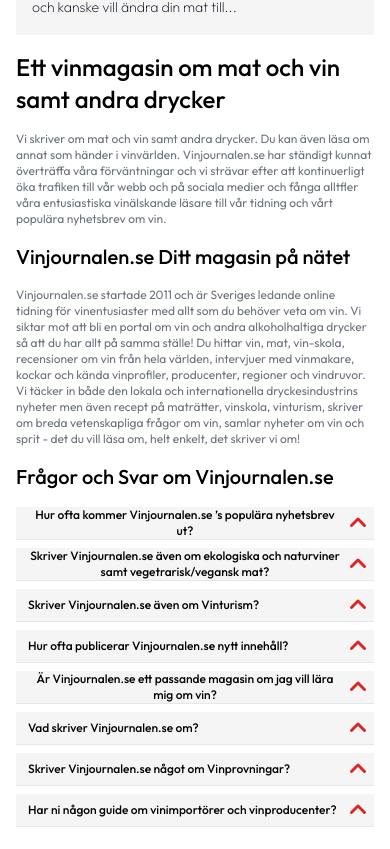
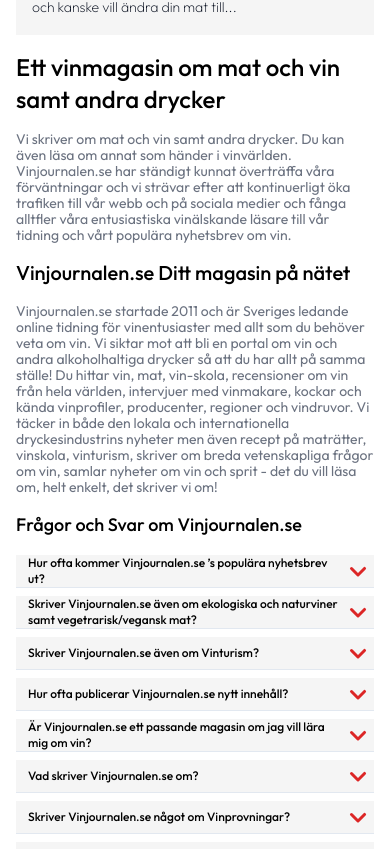
Before and after one commit to webramesh/headless-VJ, a Next.js app: page / in a window 390 px wide. Shown: the part 8834-9683 px from the top of the page. Built offline with nearby package versions, Linux system fonts and the light colour scheme; what tailwind-hamburgers would draw is missing.

Commit message:
Fixed Accordions and info fonts

```diff
--- a/src/app/Components/Accordion.jsx
+++ b/src/app/Components/Accordion.jsx
@@ -16,7 +16,7 @@
           onClick={() => toggleAccordion(1)}
           className="w-full flex justify-between items-center bg-[#F5F5F5] pl-3 text-slate-800"
         >
-          <h3 className="font-outfit text-black text-xs md:text-sm font-medium">
+          <h3 className="font-outfit text-left text-black text-xs md:text-sm font-medium">
             <span>
               Hur ofta kommer Vinjournalen.se ’s populära nyhetsbrev ut?
             </span>
@@ -35,7 +35,7 @@
              >
                <path
                  fillRule="evenodd"
-                  d="M4.22 6.22a.75.75 0 0 1 1.06 0L8 8.94l2.72-2.72a.75.75 0 1 1 1.06 1.06l-3.25 3.25a.75.75 0 0 1-1.06 0L4.22 7.28a.75.75 0 0 1 0-1.06Z"
+                 d="M11.78 9.78a.75.75 0 0 1-1.06 0L8 7.06 5.28 9.78a.75.75 0 0 1-1.06-1.06l3.25-3.25a.75.75 0 0 1 1.06 0l3.25 3.25a.75.75 0 0 1 0 1.06Z"
                  clipRule="evenodd"
                />
              </svg>
@@ -48,7 +48,7 @@
               >
                 <path
                   fillRule="evenodd"
-                  d="M11.78 9.78a.75.75 0 0 1-1.06 0L8 7.06 5.28 9.78a.75.75 0 0 1-1.06-1.06l3.25-3.25a.75.75 0 0 1 1.06 0l3.25 3.25a.75.75 0 0 1 0 1.06Z"
+                  d="M4.22 6.22a.75.75 0 0 1 1.06 0L8 8.94l2.72-2.72a.75.75 0 1 1 1.06 1.06l-3.25 3.25a.75.75 0 0 1-1.06 0L4.22 7.28a.75.75 0 0 1 0-1.06Z"
                   clipRule="evenodd"
                 />
               </svg>
@@ -74,7 +74,7 @@
           onClick={() => toggleAccordion(2)}
           className="w-full flex justify-between items-center bg-[#F5F5F5] pl-3 text-slate-800"
         >
-          <h3 className="font-outfit text-black text-xs md:text-sm font-medium">
+          <h3 className="font-outfit text-left text-black text-xs md:text-sm font-medium">
             <span>
             Skriver Vinjournalen.se även om ekologiska och naturviner samt vegetrarisk/vegansk mat?
             </span>
@@ -93,7 +93,7 @@
              >
                <path
                  fillRule="evenodd"
-                  d="M4.22 6.22a.75.75 0 0 1 1.06 0L8 8.94l2.72-2.72a.75.75 0 1 1 1.06 1.06l-3.25 3.25a.75.75 0 0 1-1.06 0L4.22 7.28a.75.75 0 0 1 0-1.06Z"
+                 d="M11.78 9.78a.75.75 0 0 1-1.06 0L8 7.06 5.28 9.78a.75.75 0 0 1-1.06-1.06l3.25-3.25a.75.75 0 0 1 1.06 0l3.25 3.25a.75.75 0 0 1 0 1.06Z"
                  clipRule="evenodd"
                />
              </svg>
@@ -106,7 +106,7 @@
               >
                 <path
                   fillRule="evenodd"
-                  d="M11.78 9.78a.75.75 0 0 1-1.06 0L8 7.06 5.28 9.78a.75.75 0 0 1-1.06-1.06l3.25-3.25a.75.75 0 0 1 1.06 0l3.25 3.25a.75.75 0 0 1 0 1.06Z"
+                  d="M4.22 6.22a.75.75 0 0 1 1.06 0L8 8.94l2.72-2.72a.75.75 0 1 1 1.06 1.06l-3.25 3.25a.75.75 0 0 1-1.06 0L4.22 7.28a.75.75 0 0 1 0-1.06Z"
                   clipRule="evenodd"
                 />
               </svg>
@@ -134,7 +134,7 @@
           onClick={() => toggleAccordion(3)}
           className="w-full flex justify-between items-center bg-[#F5F5F5] pl-3 text-slate-800"
         >
-          <h3 className="font-outfit text-black text-xs md:text-sm font-medium">
+          <h3 className="font-outfit text-black text-left text-xs md:text-sm font-medium">
             <span>
             Skriver Vinjournalen.se även om Vinturism?
             </span>
@@ -153,7 +153,7 @@
              >
                <path
                  fillRule="evenodd"
-                  d="M4.22 6.22a.75.75 0 0 1 1.06 0L8 8.94l2.72-2.72a.75.75 0 1 1 1.06 1.06l-3.25 3.25a.75.75 0 0 1-1.06 0L4.22 7.28a.75.75 0 0 1 0-1.06Z"
+                 d="M11.78 9.78a.75.75 0 0 1-1.06 0L8 7.06 5.28 9.78a.75.75 0 0 1-1.06-1.06l3.25-3.25a.75.75 0 0 1 1.06 0l3.25 3.25a.75.75 0 0 1 0 1.06Z"
                  clipRule="evenodd"
                />
              </svg>
@@ -166,7 +166,7 @@
               >
                 <path
                   fillRule="evenodd"
-                  d="M11.78 9.78a.75.75 0 0 1-1.06 0L8 7.06 5.28 9.78a.75.75 0 0 1-1.06-1.06l3.25-3.25a.75.75 0 0 1 1.06 0l3.25 3.25a.75.75 0 0 1 0 1.06Z"
+                  d="M4.22 6.22a.75.75 0 0 1 1.06 0L8 8.94l2.72-2.72a.75.75 0 1 1 1.06 1.06l-3.25 3.25a.75.75 0 0 1-1.06 0L4.22 7.28a.75.75 0 0 1 0-1.06Z"
                   clipRule="evenodd"
                 />
               </svg>
@@ -192,7 +192,7 @@
           onClick={() => toggleAccordion(4)}
           className="w-full flex justify-between items-center bg-[#F5F5F5] pl-3 text-slate-800"
         >
-          <h3 className="font-outfit text-black text-xs md:text-sm font-medium">
+          <h3 className="font-outfit text-left text-black text-xs md:text-sm font-medium">
             <span>
             Hur ofta publicerar Vinjournalen.se nytt innehåll?
             </span>
@@ -211,7 +211,7 @@
              >
                <path
                  fillRule="evenodd"
-                  d="M4.22 6.22a.75.75 0 0 1 1.06 0L8 8.94l2.72-2.72a.75.75 0 1 1 1.06 1.06l-3.25 3.25a.75.75 0 0 1-1.06 0L4.22 7.28a.75.75 0 0 1 0-1.06Z"
+                 d="M11.78 9.78a.75.75 0 0 1-1.06 0L8 7.06 5.28 9.78a.75.75 0 0 1-1.06-1.06l3.25-3.25a.75.75 0 0 1 1.06 0l3.25 3.25a.75.75 0 0 1 0 1.06Z"
                  clipRule="evenodd"
                />
              </svg>
@@ -224,7 +224,7 @@
               >
                 <path
                   fillRule="evenodd"
-                  d="M11.78 9.78a.75.75 0 0 1-1.06 0L8 7.06 5.28 9.78a.75.75 0 0 1-1.06-1.06l3.25-3.25a.75.75 0 0 1 1.06 0l3.25 3.25a.75.75 0 0 1 0 1.06Z"
+                  d="M4.22 6.22a.75.75 0 0 1 1.06 0L8 8.94l2.72-2.72a.75.75 0 1 1 1.06 1.06l-3.25 3.25a.75.75 0 0 1-1.06 0L4.22 7.28a.75.75 0 0 1 0-1.06Z"
                   clipRule="evenodd"
                 />
               </svg>
@@ -250,7 +250,7 @@
           onClick={() => toggleAccordion(5)}
           className="w-full flex justify-between items-center bg-[#F5F5F5] pl-3 text-slate-800"
         >
-          <h3 className="font-outfit text-black text-xs md:text-sm font-medium">
+          <h3 className="font-outfit text-left text-black text-xs md:text-sm font-medium">
             <span>
             Är Vinjournalen.se ett passande magasin om jag vill lära mig om vin?
             </span>
@@ -269,7 +269,7 @@
              >
                <path
                  fillRule="evenodd"
-                  d="M4.22 6.22a.75.75 0 0 1 1.06 0L8 8.94l2.72-2.72a.75.75 0 1 1 1.06 1.06l-3.25 3.25a.75.75 0 0 1-1.06 0L4.22 7.28a.75.75 0 0 1 0-1.06Z"
+                 d="M11.78 9.78a.75.75 0 0 1-1.06 0L8 7.06 5.28 9.78a.75.75 0 0 1-1.06-1.06l3.25-3.25a.75.75 0 0 1 1.06 0l3.25 3.25a.75.75 0 0 1 0 1.06Z"
                  clipRule="evenodd"
                />
              </svg>
@@ -282,7 +282,7 @@
               >
                 <path
                   fillRule="evenodd"
-                  d="M11.78 9.78a.75.75 0 0 1-1.06 0L8 7.06 5.28 9.78a.75.75 0 0 1-1.06-1.06l3.25-3.25a.75.75 0 0 1 1.06 0l3.25 3.25a.75.75 0 0 1 0 1.06Z"
+                  d="M4.22 6.22a.75.75 0 0 1 1.06 0L8 8.94l2.72-2.72a.75.75 0 1 1 1.06 1.06l-3.25 3.25a.75.75 0 0 1-1.06 0L4.22 7.28a.75.75 0 0 1 0-1.06Z"
                   clipRule="evenodd"
                 />
               </svg>
@@ -308,7 +308,7 @@
           onClick={() => toggleAccordion(6)}
           className="w-full flex justify-between items-center bg-[#F5F5F5] pl-3 text-slate-800"
         >
-          <h3 className="font-outfit text-black text-xs md:text-sm font-medium">
+          <h3 className="font-outfit text-left text-black text-xs md:text-sm font-medium">
             <span>
             Vad skriver Vinjournalen.se om?
             </span>
@@ -327,7 +327,7 @@
              >
                <path
                  fillRule="evenodd"
-                  d="M4.22 6.22a.75.75 0 0 1 1.06 0L8 8.94l2.72-2.72a.75.75 0 1 1 1.06 1.06l-3.25 3.25a.75.75 0 0 1-1.06 0L4.22 7.28a.75.75 0 0 1 0-1.06Z"
+                 d="M11.78 9.78a.75.75 0 0 1-1.06 0L8 7.06 5.28 9.78a.75.75 0 0 1-1.06-1.06l3.25-3.25a.75.75 0 0 1 1.06 0l3.25 3.25a.75.75 0 0 1 0 1.06Z"
                  clipRule="evenodd"
                />
              </svg>
@@ -340,7 +340,7 @@
               >
                 <path
                   fillRule="evenodd"
-                  d="M11.78 9.78a.75.75 0 0 1-1.06 0L8 7.06 5.28 9.78a.75.75 0 0 1-1.06-1.06l3.25-3.25a.75.75 0 0 1 1.06 0l3.25 3.25a.75.75 0 0 1 0 1.06Z"
+                  d="M4.22 6.22a.75.75 0 0 1 1.06 0L8 8.94l2.72-2.72a.75.75 0 1 1 1.06 1.06l-3.25 3.25a.75.75 0 0 1-1.06 0L4.22 7.28a.75.75 0 0 1 0-1.06Z"
                   clipRule="evenodd"
                 />
               </svg>
@@ -365,7 +365,7 @@
           onClick={() => toggleAccordion(7)}
           className="w-full flex justify-between items-center bg-[#F5F5F5] pl-3 text-slate-800"
         >
-          <h3 className="font-outfit text-black text-xs md:text-sm font-medium">
+          <h3 className="font-outfit text-left text-black text-xs md:text-sm font-medium">
             <span>
             Skriver Vinjournalen.se något om Vinprovningar?
             </span>
@@ -384,7 +384,7 @@
              >
                <path
                  fillRule="evenodd"
-                  d="M4.22 6.22a.75.75 0 0 1 1.06 0L8 8.94l2.72-2.72a.75.75 0 1 1 1.06 1.06l-3.25 3.25a.75.75 0 0 1-1.06 0L4.22 7.28a.75.75 0 0 1 0-1.06Z"
+                 d="M11.78 9.78a.75.75 0 0 1-1.06 0L8 7.06 5.28 9.78a.75.75 0 0 1-1.06-1.06l3.25-3.25a.75.75 0 0 1 1.06 0l3.25 3.25a.75.75 0 0 1 0 1.06Z"
                  clipRule="evenodd"
                />
              </svg>
@@ -397,7 +397,7 @@
               >
                 <path
                   fillRule="evenodd"
-                  d="M11.78 9.78a.75.75 0 0 1-1.06 0L8 7.06 5.28 9.78a.75.75 0 0 1-1.06-1.06l3.25-3.25a.75.75 0 0 1 1.06 0l3.25 3.25a.75.75 0 0 1 0 1.06Z"
+                  d="M4.22 6.22a.75.75 0 0 1 1.06 0L8 8.94l2.72-2.72a.75.75 0 1 1 1.06 1.06l-3.25 3.25a.75.75 0 0 1-1.06 0L4.22 7.28a.75.75 0 0 1 0-1.06Z"
                   clipRule="evenodd"
                 />
               </svg>
@@ -422,7 +422,7 @@
           onClick={() => toggleAccordion(8)}
           className="w-full flex justify-between items-center bg-[#F5F5F5] pl-3 text-slate-800"
         >
-          <h3 className="font-outfit text-black text-xs md:text-sm font-medium">
+          <h3 className="font-outfit text-left text-black text-xs md:text-sm font-medium">
             <span>
             Har ni någon guide om vinimportörer och vinproducenter?
             </span>
@@ -441,7 +441,7 @@
              >
                <path
                  fillRule="evenodd"
-                  d="M4.22 6.22a.75.75 0 0 1 1.06 0L8 8.94l2.72-2.72a.75.75 0 1 1 1.06 1.06l-3.25 3.25a.75.75 0 0 1-1.06 0L4.22 7.28a.75.75 0 0 1 0-1.06Z"
+                 d="M11.78 9.78a.75.75 0 0 1-1.06 0L8 7.06 5.28 9.78a.75.75 0 0 1-1.06-1.06l3.25-3.25a.75.75 0 0 1 1.06 0l3.25 3.25a.75.75 0 0 1 0 1.06Z"
                  clipRule="evenodd"
                />
              </svg>
@@ -454,7 +454,7 @@
               >
                 <path
                   fillRule="evenodd"
-                  d="M11.78 9.78a.75.75 0 0 1-1.06 0L8 7.06 5.28 9.78a.75.75 0 0 1-1.06-1.06l3.25-3.25a.75.75 0 0 1 1.06 0l3.25 3.25a.75.75 0 0 1 0 1.06Z"
+                  d="M4.22 6.22a.75.75 0 0 1 1.06 0L8 8.94l2.72-2.72a.75.75 0 1 1 1.06 1.06l-3.25 3.25a.75.75 0 0 1-1.06 0L4.22 7.28a.75.75 0 0 1 0-1.06Z"
                   clipRule="evenodd"
                 />
               </svg>
--- a/src/app/Components/Info.jsx
+++ b/src/app/Components/Info.jsx
@@ -13,7 +13,7 @@
           Ett vinmagasin om mat och vin samt andra drycker
         </h1>
         <div className="mt-4">
-          <h3 className="font-outfit text-xs text-gray-500 w-full justify-normal leading-4">
+          <h3 className="font-outfit text-sm text-gray-500 w-full justify-normal leading-4">
             {" "}
             Vi skriver om mat och vin samt andra drycker. Du kan även läsa om
             annat som händer i vinvärlden. Vinjournalen.se har ständigt kunnat
@@ -29,7 +29,7 @@
           </h2>
         </div>
         <div className="mt-4">
-          <h3 className="font-outfit text-xs text-gray-500 w-full justify-normal leading-4">
+          <h3 className="font-outfit text-sm text-gray-500 w-full justify-normal leading-4">
             Vinjournalen.se startade 2011 och är Sveriges ledande online tidning
             för vinentusiaster med allt som du behöver veta om vin. Vi siktar
             mot att bli en portal om vin och andra alkoholhaltiga drycker så att
@@ -43,7 +43,7 @@
           </h3>
         </div>
         <div className="mt-4">
-          <h2 className="font-outfit font-medium text-xl text-black tracking-normal">
+          <h2 className="font-outfit font-medium  text-lg md:text-xl text-black tracking-normal">
             Frågor och Svar om Vinjournalen.se
           </h2>
         </div>
```
Lines whose indentation alone changed are shown as unchanged.
